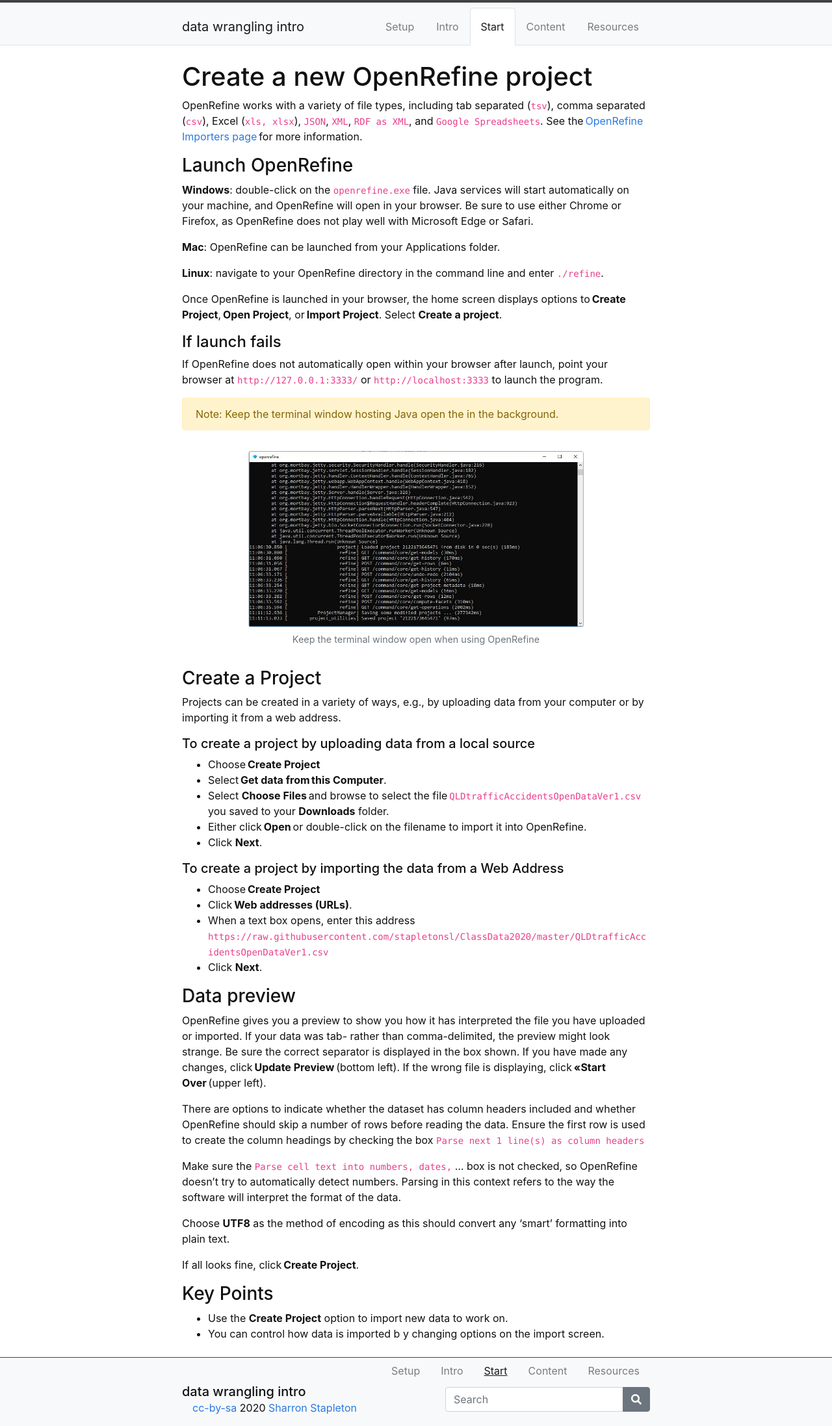
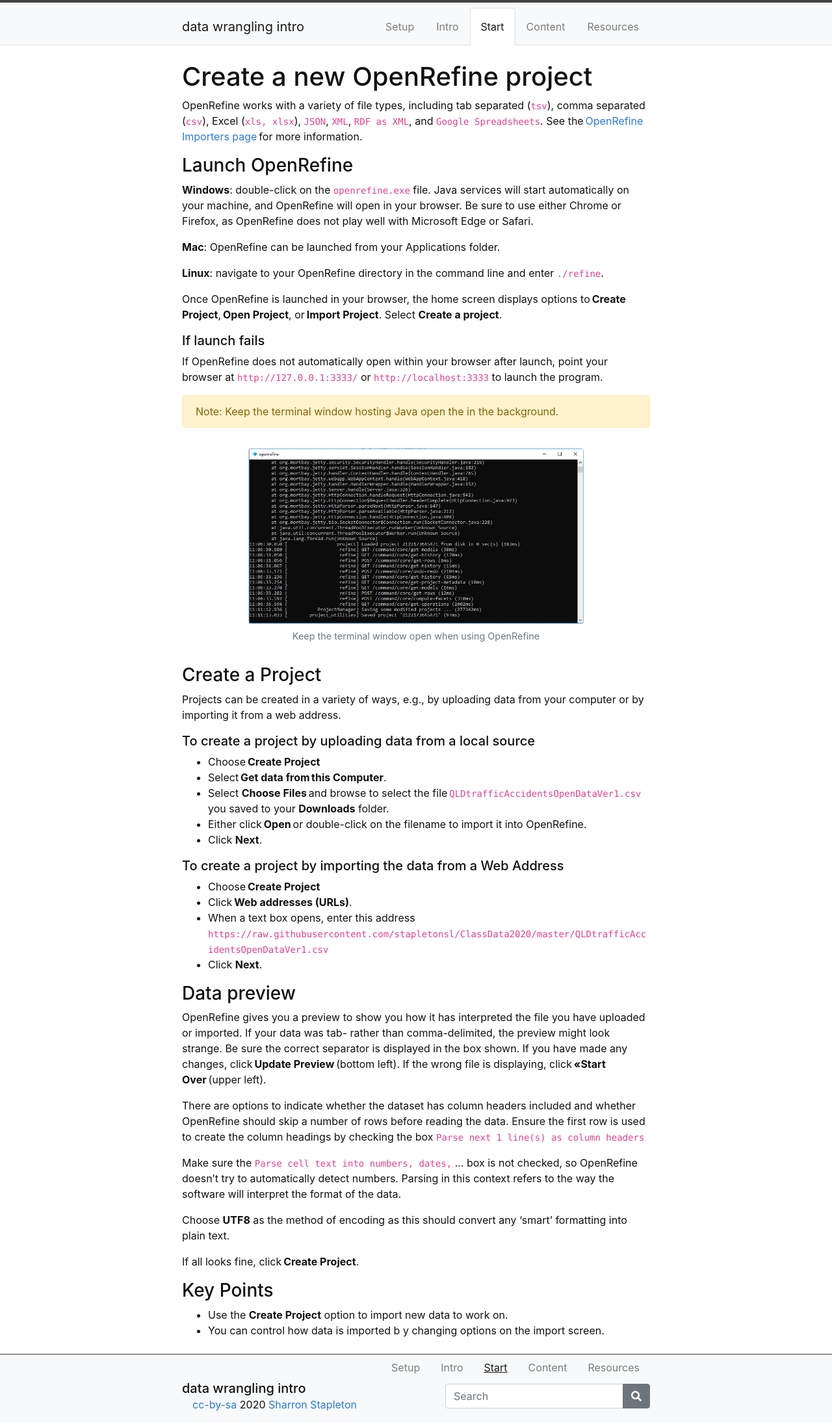
Before and after one commit to GULibrarySandbox/intro-data-wrangle, a Jekyll site: the page built from content/2-lesson.md, in a window 1280 px wide. Shown: the whole page at 65% size. Built offline with Jekyll 4.4.1, drawn with Linux system fonts in a browser that asks for light colours.

```diff
--- a/content/2-lesson.md
+++ b/content/2-lesson.md
@@ -17,7 +17,7 @@ OpenRefine works with a variety of file types, including tab separated (`tsv`),
 
 Once OpenRefine is launched in your browser, the home screen displays options to **Create Project**, **Open Project**, or **Import Project**. Select **Create a project**.
 
-#### If launch fails
+##### If launch fails
 
 If OpenRefine does not automatically open within your browser after launch, point your browser at `http://127.0.0.1:3333/` or `http://localhost:3333` to launch the program.
 {% capture alert %}Note: Keep the terminal window hosting Java open the in the background.{% endcapture %} {% include alert.md text=alert color="warning" %}
```
